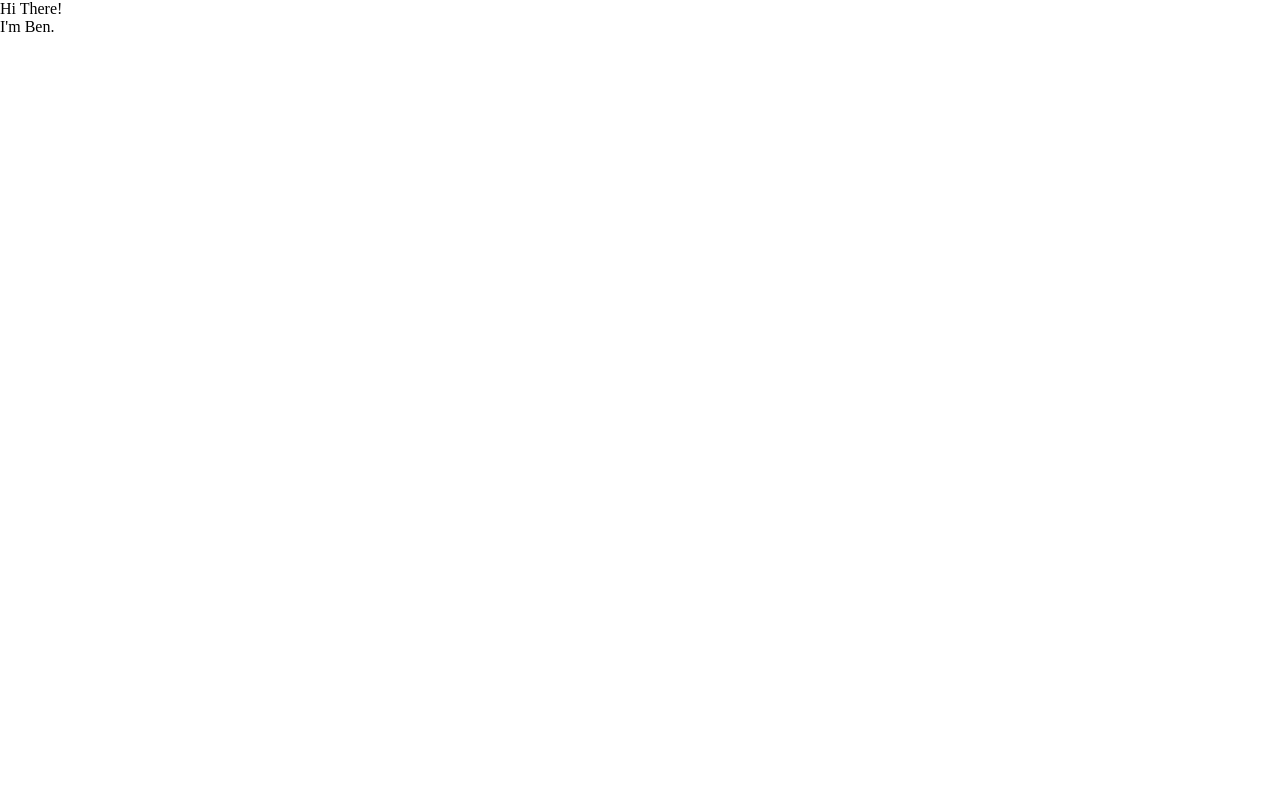
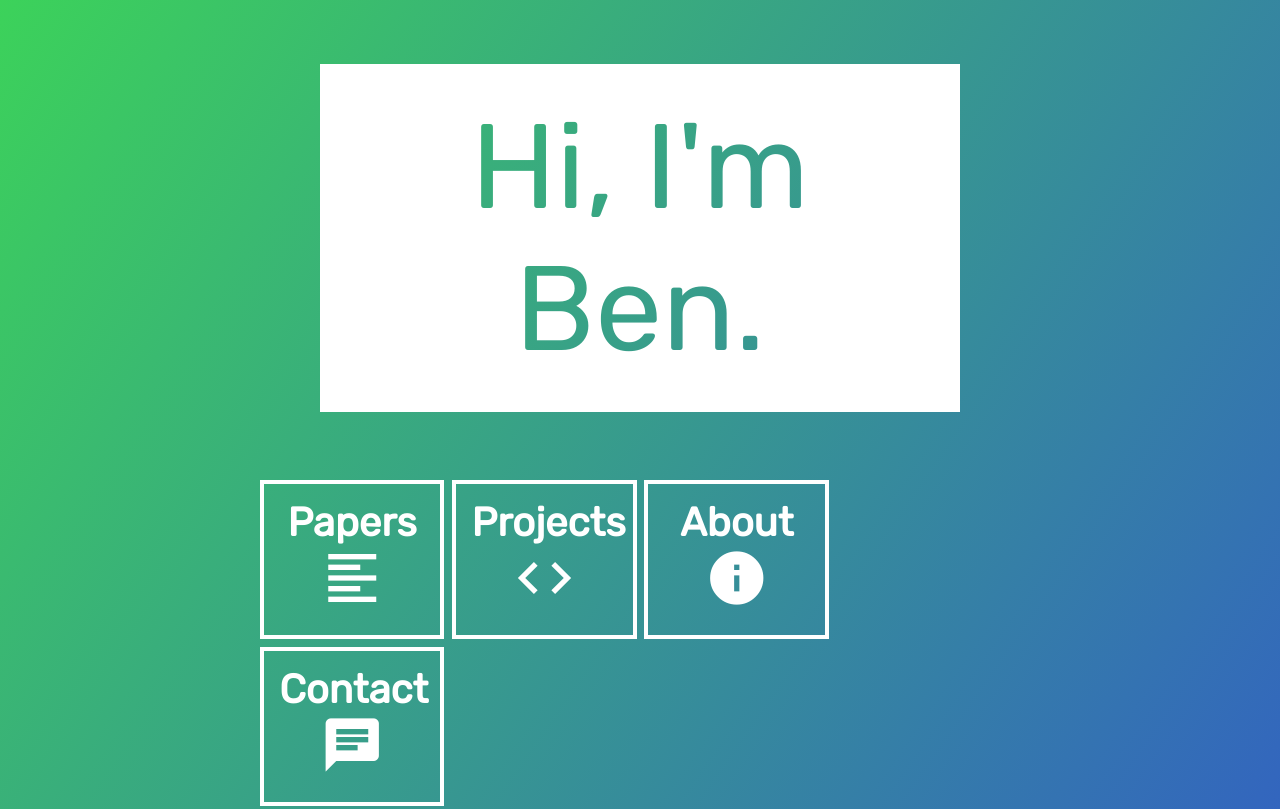
Before and after one commit to AluminumChassis/AluminumChassis.github.io, a plain HTML site: page index.html in a window 1280 px wide. Shown: the top 809 px of the page. Drawn offline with Linux system fonts and the light colour scheme.

Commit message:
main theme

```diff
--- a/css/index.css
+++ b/css/index.css
@@ -1,10 +1,63 @@
 body {
+	background-color: #fafafa;
 	margin: 0;
 	padding: 0;
 }
-.header {
+#header {
 	margin: 0;
 	display: block;
+	position: relative;
 	width: 100%;
 	text-align: center;
+	padding-top: 0;
 }
+#intro {
+	position: relative;
+	display: block;
+
+
+	height: 100vh;
+	color: #fafafa;
+	width: 100%;
+	padding-top: 5%;
+	padding-bottom: 15%;
+	background: linear-gradient(125deg,rgb(60,210,90),rgb(50,91,200));
+}
+#border {
+	font-family: 'Rubik', sans-serif;
+	font-size: 15vh;
+	font-weight: 300;
+
+	margin-left: 25%;
+	width: 45%;
+	color: black;
+	padding: 2.5%;
+	background-color: white;
+	mix-blend-mode: screen;
+}
+#links {
+	margin-left: 20%;
+	width: 60%;
+	display: block;
+	margin-top: 5%;
+
+}
+#links a {
+	float: left;
+	font-family: 'Rubik', sans-serif;
+	font-size: 5vh;
+	font-weight: 600;
+	padding: 2%;
+	padding-bottom: 0%;
+	width: 19%;
+	height: 17vh;
+	text-align: center;
+	text-decoration: none;
+	color: white;
+	display: block;
+	margin: .5%;
+	border: .5vh solid white;
+}
+#links a i {
+	font-size: 8vh;
+}
--- a/index.html
+++ b/index.html
@@ -11,12 +11,35 @@
     <link rel="canonical" href="http://ciccarelli.me/">
     <meta property="og:url" content="http://ciccarelli.me/">
     <meta property="og:site_name" content="Ben Ciccarelli">
+    <link href="https://fonts.googleapis.com/css?family=Rubik" rel="stylesheet">
     <link rel="stylesheet" type="text/css" href="css/index.css">
+    <link href="https://fonts.googleapis.com/icon?family=Material+Icons" rel="stylesheet">
   </head>
   <body>
     <div id="header">
-      Hi There! <br>
-      I'm Ben.
+      <div id="intro">
+        <div id="border">
+          Hi, I'm Ben.
+        </div>
+        <div id = "links">
+          <a href="papers.html">
+            Papers<br>
+            <i class="material-icons">format_align_left</i>
+          </a>
+          <a href="papers.html">
+            Projects<br>
+            <i class="material-icons">code</i>
+          </a>
+          <a href="papers.html">
+            About<br>
+            <i class="material-icons">info</i>
+          </a>
+          <a href="papers.html">
+            Contact<br>
+            <i class="material-icons">chat</i>
+          </a>
+        </div>
+      </div>
     </div>
   </body>
 </html>
```
